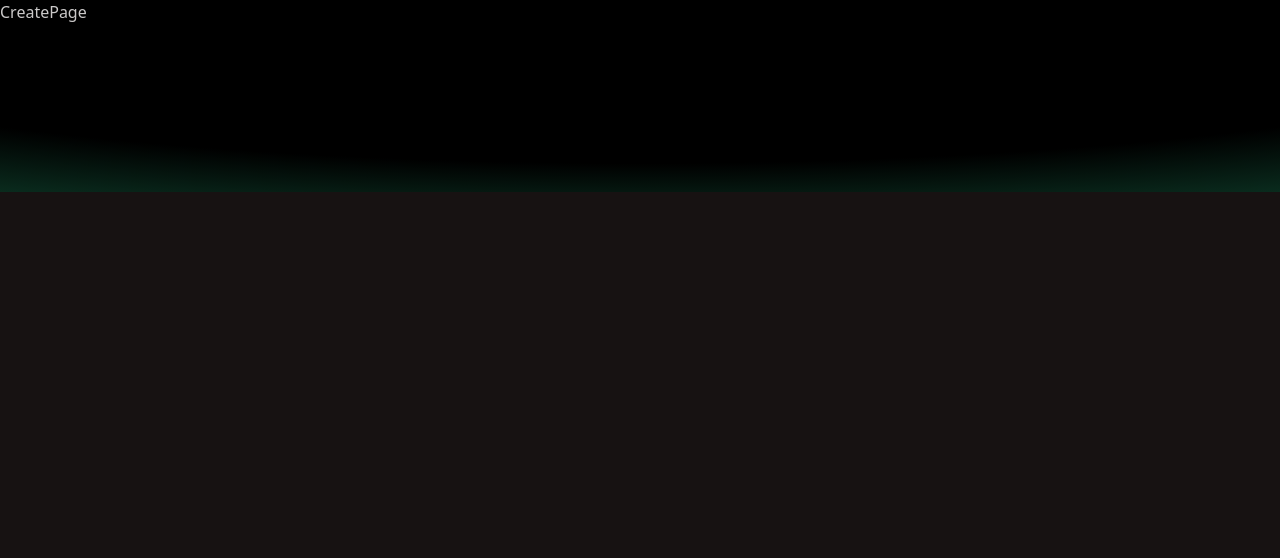
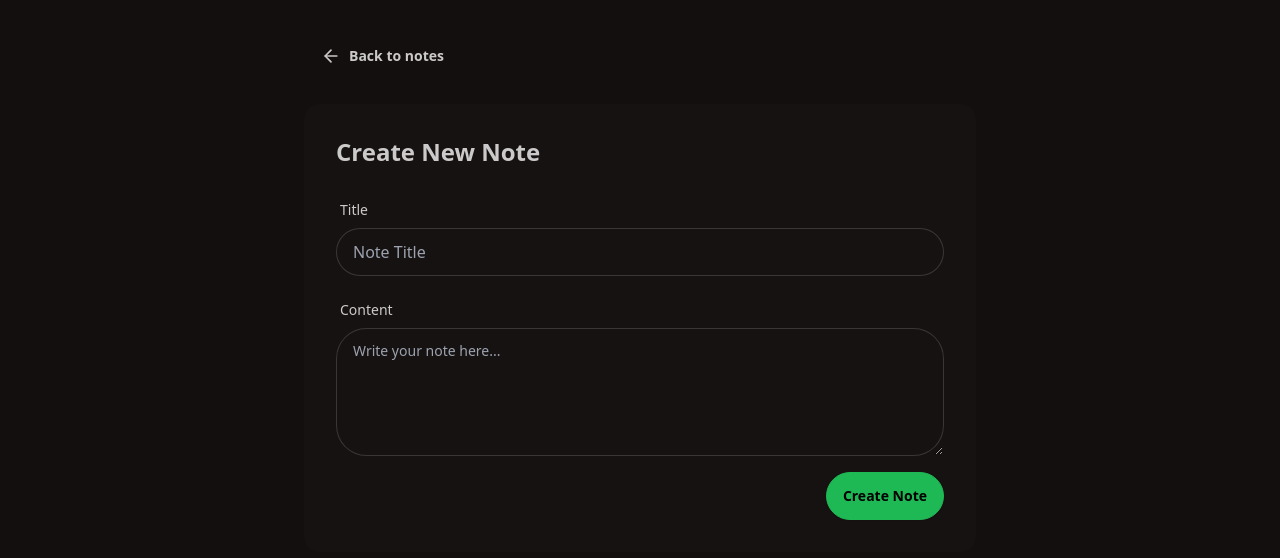
Before and after one commit to anandku06/lunote, a React (Vite) app in the folder frontend/: page /create in a window 1280 px wide. Shown: the top 558 px of the page. Built offline with nearby package versions, Linux system fonts and the light colour scheme.

Commit message:
feat: implement CreatePage for adding new notes with form validation and error handling

```diff
--- a/frontend/src/pages/CreatePage.jsx
+++ b/frontend/src/pages/CreatePage.jsx
@@ -1,9 +1,99 @@
-import React from 'react'
+import { Link, useNavigate } from "react-router";
+import React, { useState } from "react";
+import { ArrowLeftIcon } from "lucide-react";
+import toast from "react-hot-toast";
+import axios from "axios";
 
 const CreatePage = () => {
+  const [title, setTitle] = useState("");
+  const [content, setContent] = useState("");
+  const [loading, setLoading] = useState(false);
+  const navigate = useNavigate();
+
+  const handleSubmit = async (e) => {
+    e.preventDefault();
+
+    if (!title.trim() || !content.trim()) {
+      toast.error("All fields are required!");
+      return;
+    }
+
+    setLoading(true);
+    try {
+      await axios.post("http://localhost:5001/api/notes", {
+        title,
+        content,
+      });
+
+      toast.success("Note created successfully!");
+      navigate("/");
+    } catch (error) {
+      if(error.response.status === 429){
+        toast.error("Slow down! You're too fast", {
+          icon : "💀",
+          duration : 4000
+        })
+      } else {
+        toast.error("Failed to create a note!")
+      }
+    } finally {
+      setLoading(false);
+    }
+  };
   return (
-    <div>CreatePage</div>
-  )
-}
+    <div className="min-h-screen bg-base-200">
+      <div className="container mx-auto px-4 py-8">
+        <div className="max-w-2xl mx-auto">
+          <Link to={"/"} className="btn btn-ghost mb-6">
+            <ArrowLeftIcon className="size-5" />
+            Back to notes
+          </Link>
 
-export default CreatePage
+          <div className="card bg-base-100">
+            <div className="card-body">
+              <h2 className="card-title text-2xl mb-4">Create New Note</h2>
+              <form onSubmit={handleSubmit}>
+                <div className="form-control mb-4">
+                  <label className="label">
+                    <span className="label-text">Title</span>
+                  </label>
+                  <input
+                    type="text"
+                    placeholder="Note Title"
+                    value={title}
+                    className="input input-bordered"
+                    onChange={(e) => setTitle(e.target.value)}
+                  />
+                </div>
+
+                <div className="form-control mb-4">
+                  <label className="label">
+                    <span className="label-text">Content</span>
+                  </label>
+                  <textarea
+                    placeholder="Write your note here..."
+                    className="textarea textarea-bordered h-32"
+                    value={content}
+                    onChange={(e) => setContent(e.target.value)}
+                  />
+                </div>
+
+                <div className="card-actions justify-end">
+                  <button
+                    type="submit"
+                    className="btn btn-primary"
+                    disabled={loading}
+                  >
+                    {loading ? "Creating..." : "Create Note"}
+                  </button>
+                </div>
+              </form>
+            </div>
+          </div>
+        </div>
+      </div>
+    </div>
+  );
+};
+
+export default CreatePage;
```
